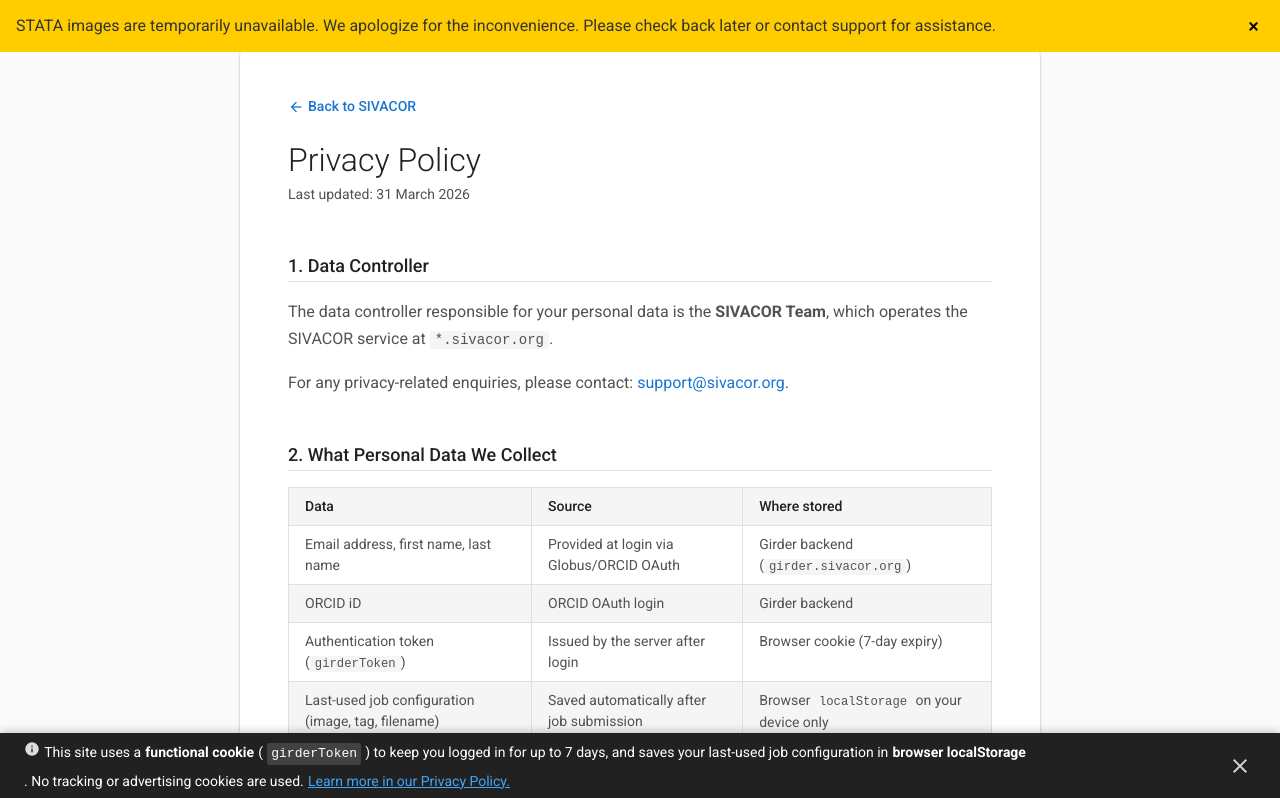
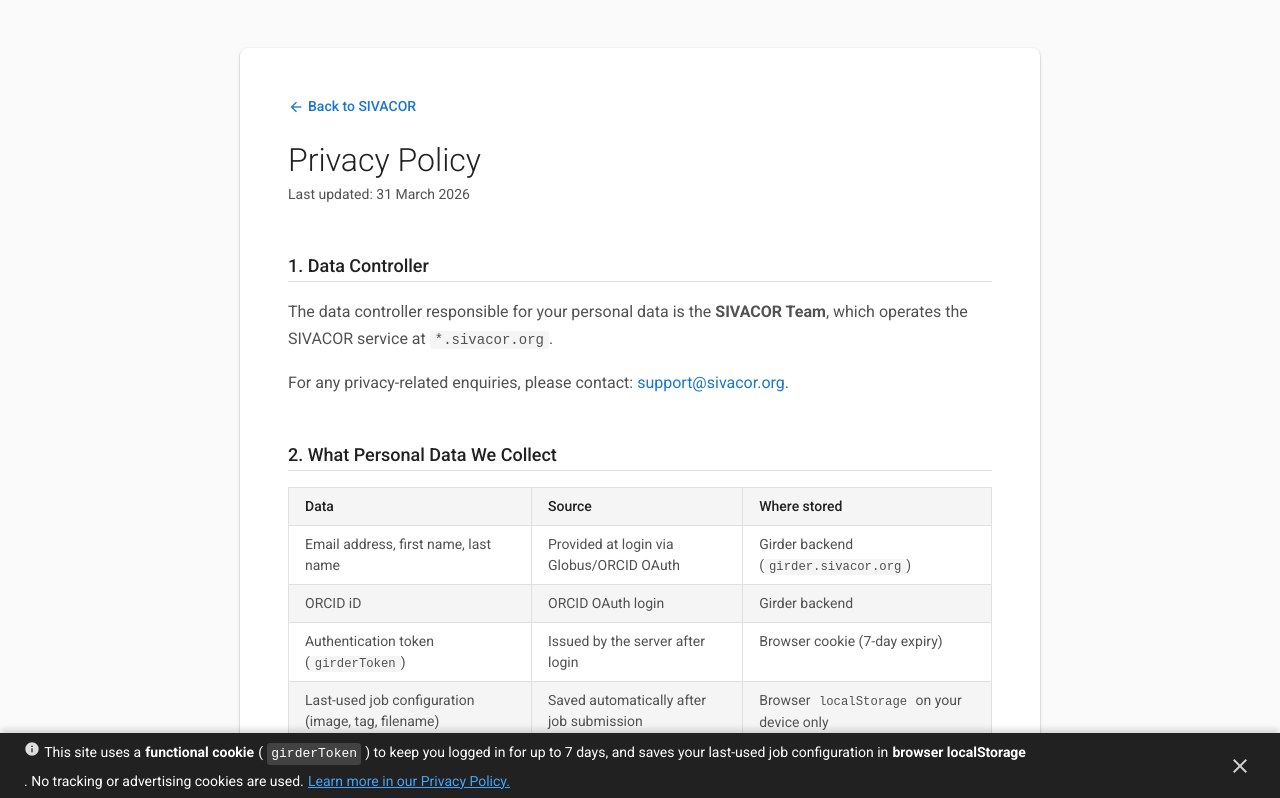
Before and after one commit to SIVACOR/aea-sivacor, a SvelteKit app: page /privacy in a window 1280 px wide. Shown: the top 798 px of the page. Built offline with nearby package versions, Linux system fonts and the light colour scheme; no server answers.

Commit message:
Disable banner

```diff
--- a/src/routes/+layout.svelte
+++ b/src/routes/+layout.svelte
@@ -9,7 +9,7 @@
     import "../app.css";
     import { browser } from "$app/environment";
 
-    let showBanner = true;
+    let showBanner = false;
     if (browser && showBanner) {
         showBanner = sessionStorage.getItem("bannerDismissed") !== "true";
     }
```
